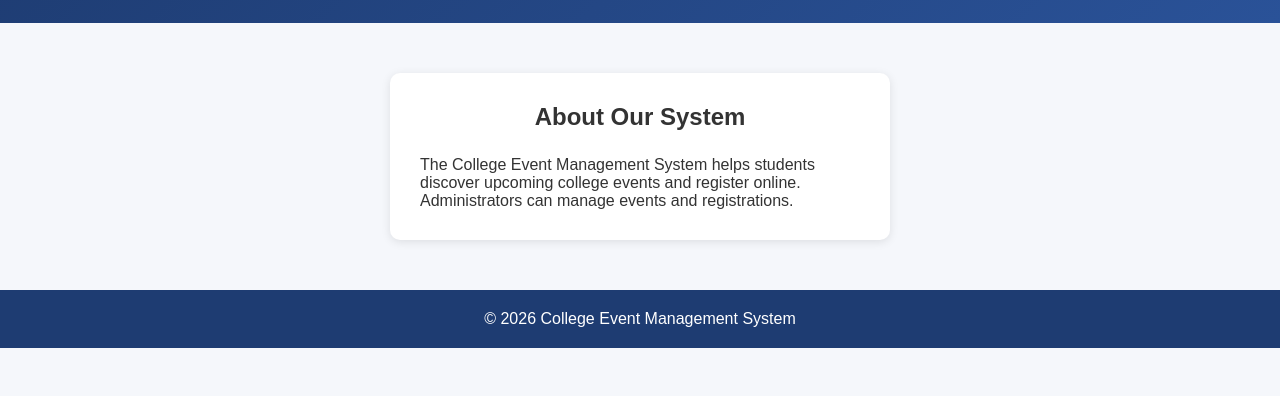
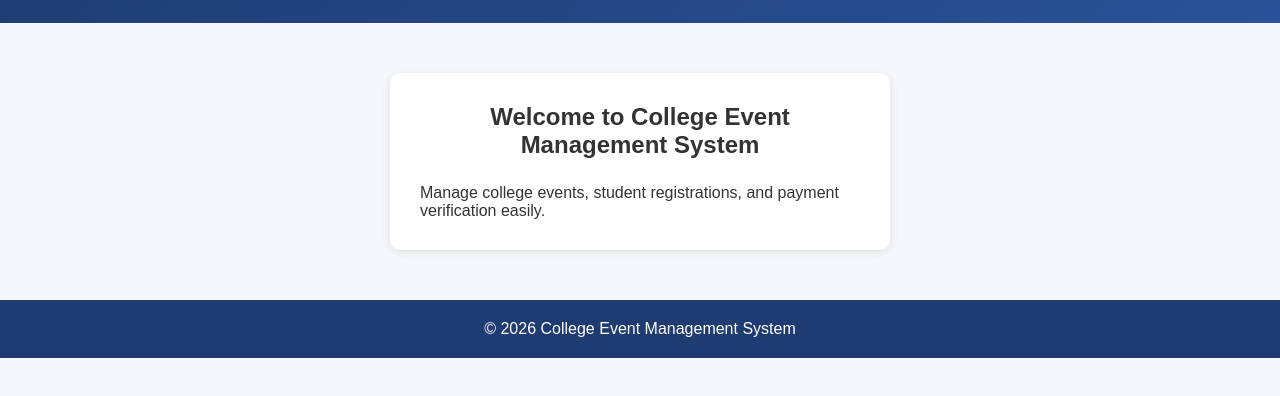
Before and after one commit to necncollege-tech/campus-event-managment, a plain HTML site: page index.html in a window 1280 px wide. Shown: the part 94-490 px from the top of the page. Drawn offline with Linux system fonts and the light colour scheme.

Commit message:
Update index.html

```diff
--- a/index.html
+++ b/index.html
@@ -2,35 +2,25 @@
 <html lang="en">
 
 <head>
-
     <meta charset="UTF-8">
-
     <meta name="viewport" content="width=device-width, initial-scale=1.0">
 
     <title>College Event Management System</title>
 
     <link rel="stylesheet" href="style.css">
-
 </head>
 
-
 <body>
-
 
 <header>
 
     <h1>College Event Management System</h1>
 
     <nav>
-
         <a href="index.html">Home</a>
-
         <a href="events.html">Events</a>
-
         <a href="register.html">Register</a>
-
         <a href="host-login.html">Host Login</a>
-
     </nav>
 
 </header>
@@ -38,12 +28,11 @@
 
 <section class="registration">
 
-    <h2>About Our System</h2>
+    <h2>Welcome to College Event Management System</h2>
 
     <p>
-        The College Event Management System helps students discover
-        upcoming college events and register online.
-        Administrators can manage events and registrations.
+        Manage college events, student registrations,
+        and payment verification easily.
     </p>
 
 </section>
@@ -51,12 +40,9 @@
 
 <footer>
 
-    <p>
-        © 2026 College Event Management System
-    </p>
+    <p>© 2026 College Event Management System</p>
 
 </footer>
-
 
 </body>
 
```
